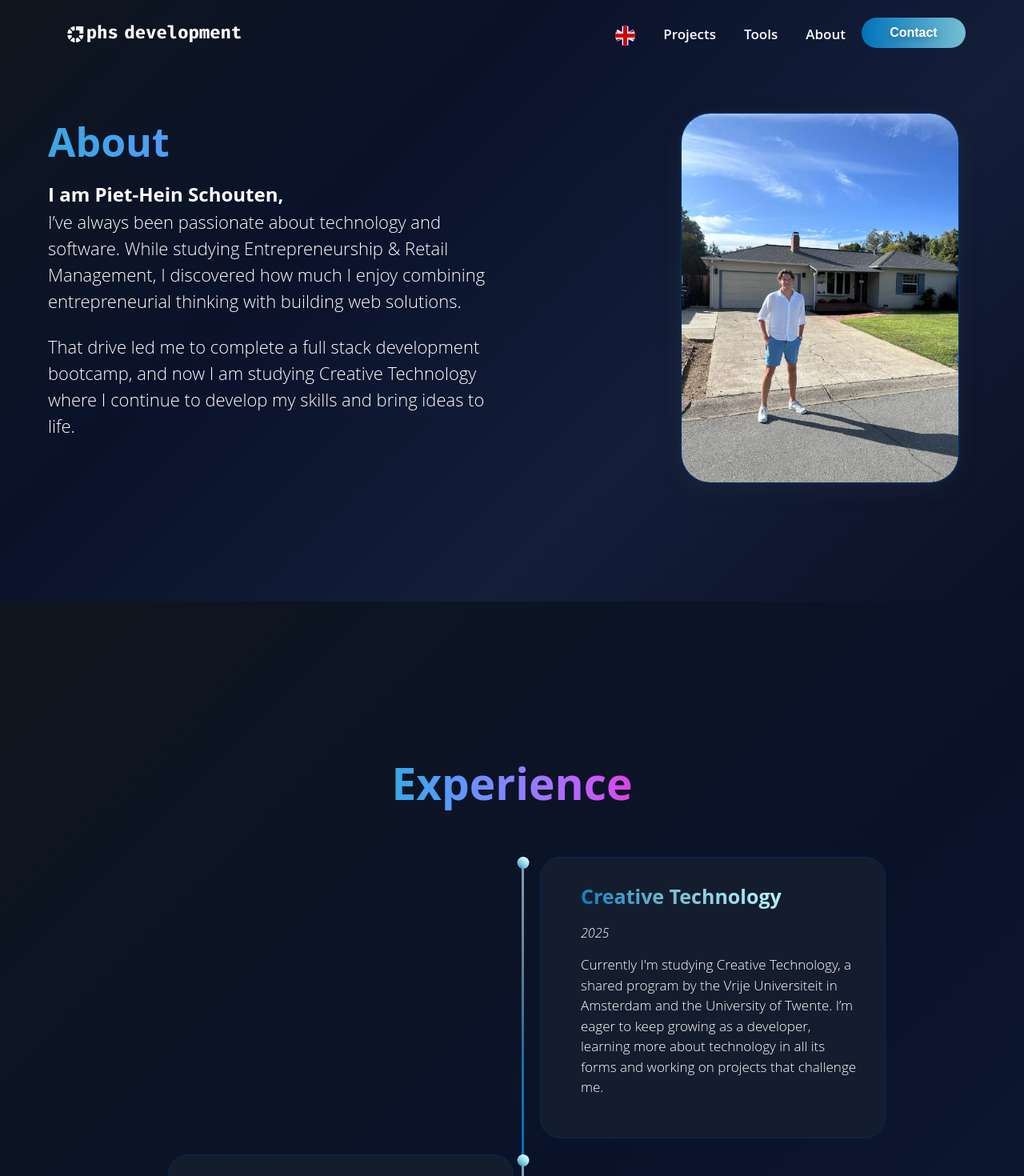
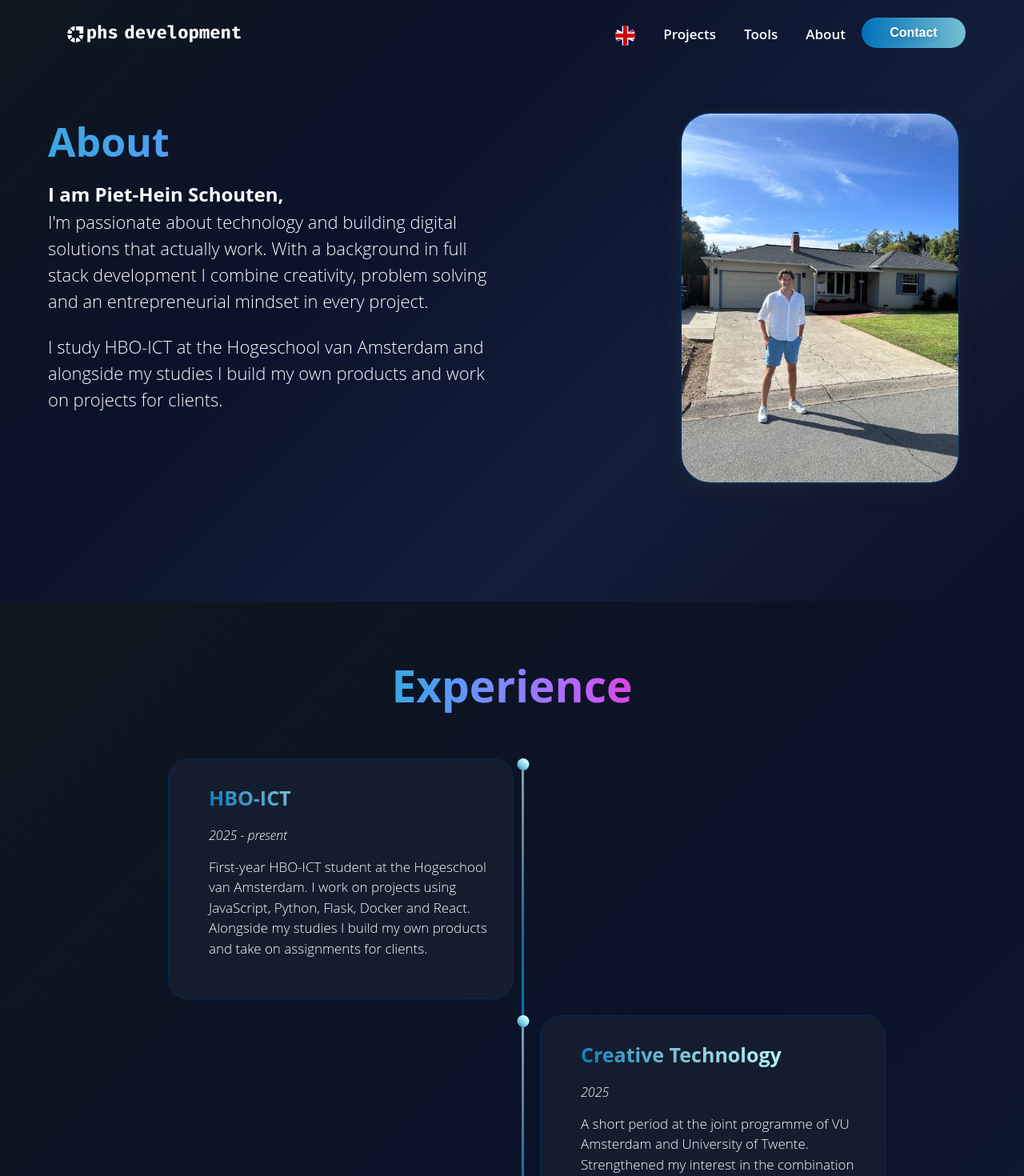
Before and after one commit to phsworks/portfolio-react, a React (Vite) app: page /aboutme in a window 1280 px wide. Shown: the top 1470 px of the page at 80% size. Built offline with nearby package versions, Linux system fonts and the light colour scheme.

Commit message:
about me changed and component added timeline

```diff
--- a/src/i18n.js
+++ b/src/i18n.js
@@ -23,10 +23,14 @@ i18n
           About: "Over",
           iam: "Ik ben Piet-Hein Schouten,",
           mywholelife:
-            "Ik heb altijd al een passie gehad voor technologie en software. Tijdens mijn studie Entrepreneurship & Retail Management ontdekte ik hoe graag ik mijn ondernemende denkwijze combineer met het bouwen van weboplossingen.",
+            "Ik ben gepassioneerd door technologie en het bouwen van digitale oplossingen die echt werken. Met een achtergrond in full stack development combineer ik creativiteit, probleemoplossend denken en een ondernemende mindset in elk project.",
           studyweb:
-            "Die drive bracht me ertoe een full stack development bootcamp te volgen, en inmiddels studeer ik Creative Technology, waar ik mijn vaardigheden verder ontwikkel en ideeën tot leven breng.",
+            "Ik studeer HBO-ICT aan de Hogeschool van Amsterdam en bouw naast mijn studie eigen producten en aan projecten voor opdrachtgevers.",
           experience: "Ervaring",
+          hboict: "HBO-ICT",
+          hboictYear: "2025 - heden",
+          hboictDescription:
+            "Eerstejaars HBO-ICT student aan de Hogeschool van Amsterdam. Ik werk aan projecten met JavaScript, Python, Flask, Docker en React. Naast mijn studie bouw ik eigen producten en werk ik aan opdrachten voor opdrachtgevers.",
           entrepeneurship: "Ondernemerschap & Marketing",
           propaedeuticDiploma:
             "Propedeuse Ondernemerschap & Retail Management behaald aan Avans Hogeschool. Hier legde ik de basis in ondernemerschap, marketing en bedrijfsvoering.",
@@ -39,7 +43,7 @@ i18n
             "Ik volgede een intensieve bootcamp gevolgd bij Ironhack (9 weken) in Barcelona met focus op Front-end (HTML, CSS, React) en Back-end (Node.js, MongoDB).",
           create: "Creative Technology",
           creativeTech:
-            "Op dit moment studeer ik Creative Technology, een gezamenlijke opleiding van de Vrije Universiteit in Amsterdam en de Universiteit Twente. Ik wil mezelf tijdens deze opleiding blijven ontwikkelen als developer, meer leren over alle vormen van technologie en werken aan projecten die me uitdagen. ",
+            "Korte periode bij de gezamenlijke opleiding van de VU en Universiteit Twente. Versterkte mijn interesse in de combinatie van technologie, design en creativiteit.",
           iamPietHein: "Ik ben Piet-Hein,",
           personalStatement:
             "Gefocust op het bouwen van moderne, schaalbare websites en applicaties met creativiteit, gebruiksvriendelijkheid en een duidelijk doel",
@@ -64,10 +68,14 @@ i18n
           About: "About",
           iam: "I am Piet-Hein Schouten,",
           mywholelife:
-            "I’ve always been passionate about technology and software. While studying Entrepreneurship & Retail Management, I discovered how much I enjoy combining entrepreneurial thinking with building web solutions.",
+            "I'm passionate about technology and building digital solutions that actually work. With a background in full stack development I combine creativity, problem solving and an entrepreneurial mindset in every project.",
           studyweb:
-            "That drive led me to complete a full stack development bootcamp, and now I am studying Creative Technology where I continue to develop my skills and bring ideas to life.",
+            "I study HBO-ICT at the Hogeschool van Amsterdam and alongside my studies I build my own products and work on projects for clients.",
           experience: "Experience",
+          hboict: "HBO-ICT",
+          hboictYear: "2025 - present",
+          hboictDescription:
+            "First-year HBO-ICT student at the Hogeschool van Amsterdam. I work on projects using JavaScript, Python, Flask, Docker and React. Alongside my studies I build my own products and take on assignments for clients.",
           entrepeneurship: "Entrepreneurship & Marketing",
           propaedeuticDiploma:
             "Obtained my propaedeutic diploma in Entrepreneurship & Retail Management at Avans University of Applied Sciences. Here I built a strong foundation in entrepreneurship, marketing, and business management.",
@@ -75,22 +83,22 @@ i18n
           trendGigant:
             "Co-founder of TrendGigant, a trendy gift webshop where I learned how to run a webshop and work with WordPress and WooCommerce.",
           solvware:
-            "At Solvware B.V., I worked on building and optimizing WordPress websites, combined with online marketing activities.",
+            "At Solvware B.V., I worked on building and optimising WordPress websites, combined with online marketing activities.",
           ironhack:
             "I followed an intensive 9-week bootcamp at Ironhack in Barcelona, focusing on Front-end (HTML, CSS, React) and Back-end (Node.js, MongoDB).",
           create: "Creative Technology",
           creativeTech:
-            "Currently I'm studying Creative Technology, a shared program by the Vrije Universiteit in Amsterdam and the University of Twente. I’m eager to keep growing as a developer, learning more about technology in all its forms and working on projects that challenge me. ",
-          iamPietHein: "I’m Piet-Hein,",
+            "A short period at the joint programme of VU Amsterdam and University of Twente. Strengthened my interest in the combination of technology, design and creativity.",
+          iamPietHein: "I'm Piet-Hein,",
           personalStatement:
             "Focused on building modern, scalable websites and applications with creativity, usability, and a clear purpose.",
           aboutMe: "About Me",
           projects: "Projects",
           address: "Address",
           countryCity: "The Netherlands - Amsterdam",
-          workTogether: "Let’s work together!",
+          workTogether: "Let's work together!",
           workTogetherText:
-            "I’d love to help you develop digital solutions. Whether you need an app, website, or other software. Let’s build it together!",
+            "I'd love to help you develop digital solutions. Whether you need an app, website, or other software. Let's build it together!",
           fullName: "Full Name",
           email: "Email",
           companyOptional: "Company (optional)",
--- a/src/pages/AboutPage.css
+++ b/src/pages/AboutPage.css
@@ -102,7 +102,7 @@
   background-color: var(--light--gradient);
   min-height: 100vh;
   padding: 100px 0;
-  height: 2670px;
+  height: 3070px;
 
   h3 {
     background-image: linear-gradient(40deg, #0072ba, #77bfd2, #b3f2fb, #ffffff);
--- a/src/pages/AboutPage.jsx
+++ b/src/pages/AboutPage.jsx
@@ -107,20 +107,33 @@ function AboutPage() {
       <section class="experience-section">
         <h2>{t("experience")}</h2>
         <div class="timeline">
+          <div class="timeline-1">
+            <div class="timeline-component timeline-content">
+              <h3>{t("hboict")}</h3>
+              <i>{t("hboictYear")}</i>
+              <p>{t("hboictDescription")}</p>
+            </div>
+          </div>
+          <div class="timeline-middle">
+            <div class="timeline-circle"></div>
+          </div>
+          <div class="timeline-empty"></div>
+
           <div class="timeline-empty"></div>
           <div class="timeline-middle">
             <div class="timeline-circle"></div>
           </div>
-          <div class="timeline-1">
+          <div class="timeline-2">
             <div class="timeline-component timeline-content">
-              <h3> {t("create")}</h3>
+              <h3>{t("create")}</h3>
               <i>2025</i>
               <p>{t("creativeTech")}</p>
             </div>
           </div>
-          <div class="timeline-2">
+
+          <div class="timeline-3">
             <div class="timeline-component timeline-content">
-              <h3> Web Development Bootcamp</h3>
+              <h3>Web Development Bootcamp</h3>
               <i>2024</i>
               <p>{t("ironhack")}</p>
               <img
@@ -139,18 +152,18 @@ function AboutPage() {
               />
             </div>
           </div>
-
           <div class="timeline-middle">
             <div class="timeline-circle"></div>
           </div>
           <div class="timeline-empty"></div>
+
           <div class="timeline-empty"></div>
           <div class="timeline-middle">
             <div class="timeline-circle"></div>
           </div>
-          <div class="timeline-3">
+          <div class="timeline-4">
             <div class="timeline-component timeline-content">
-              <h3> {t("wordpress")}</h3>
+              <h3>{t("wordpress")}</h3>
               <i>2023-2024</i>
               <p>{t("trendGigant")}</p>
               <img
@@ -161,7 +174,6 @@ function AboutPage() {
                 fetchPriority="high"
               />
               <p>{t("solvware")}</p>
-
               <img
                 className="story-pictures"
                 width={120}
@@ -171,9 +183,10 @@ function AboutPage() {
               />
             </div>
           </div>
-          <div class="timeline-4">
+
+          <div class="timeline-5">
             <div class="timeline-component timeline-content">
-              <h3> {t("entrepeneurship")}</h3>
+              <h3>{t("entrepeneurship")}</h3>
               <i>2021-2023</i>
               <p>{t("propaedeuticDiploma")}</p>
               <img
@@ -185,6 +198,10 @@ function AboutPage() {
               />
             </div>
           </div>
+          <div class="timeline-middle">
+            <div class="timeline-circle"></div>
+          </div>
+          <div class="timeline-empty"></div>
         </div>
       </section>
     </div>
```
